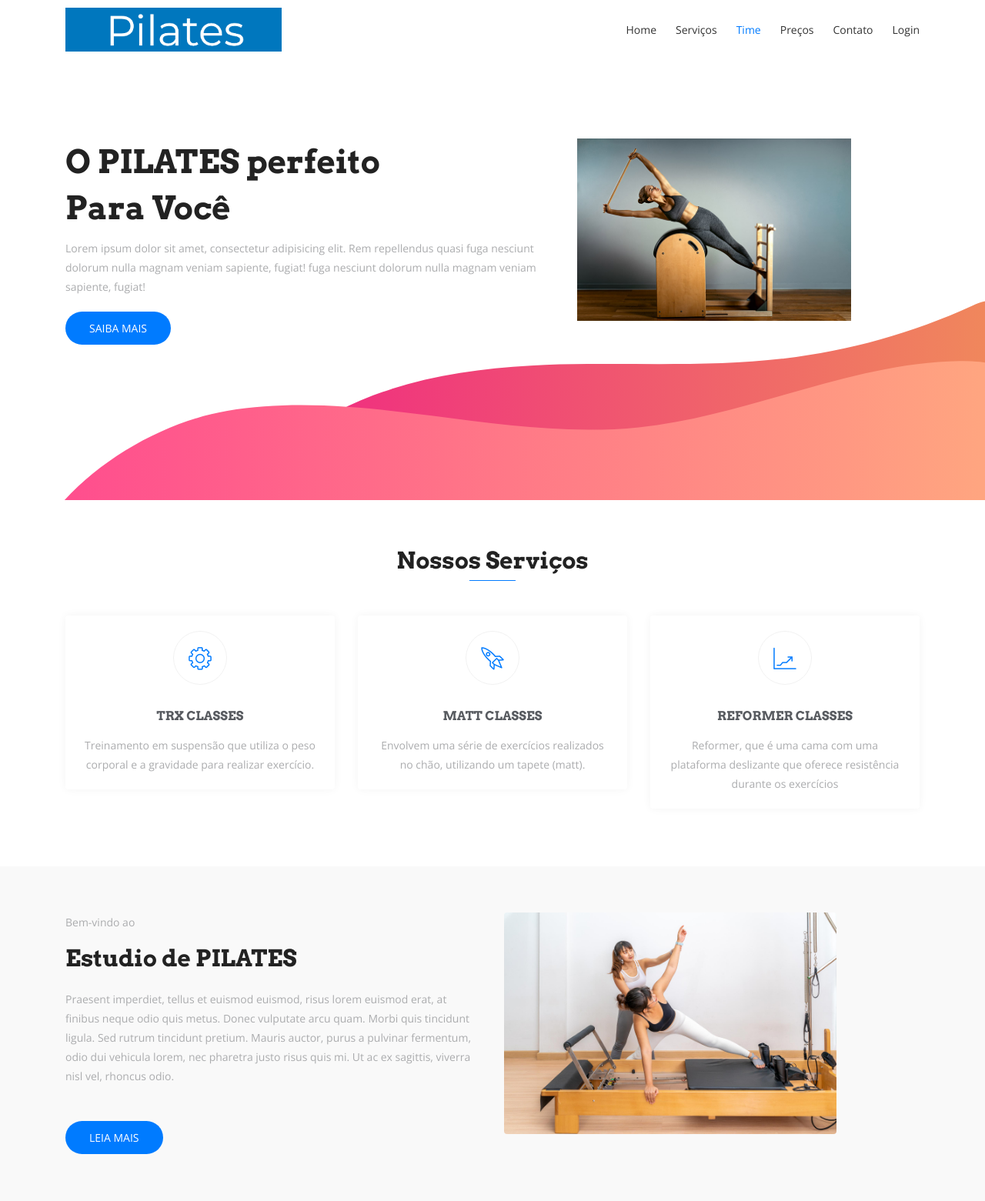
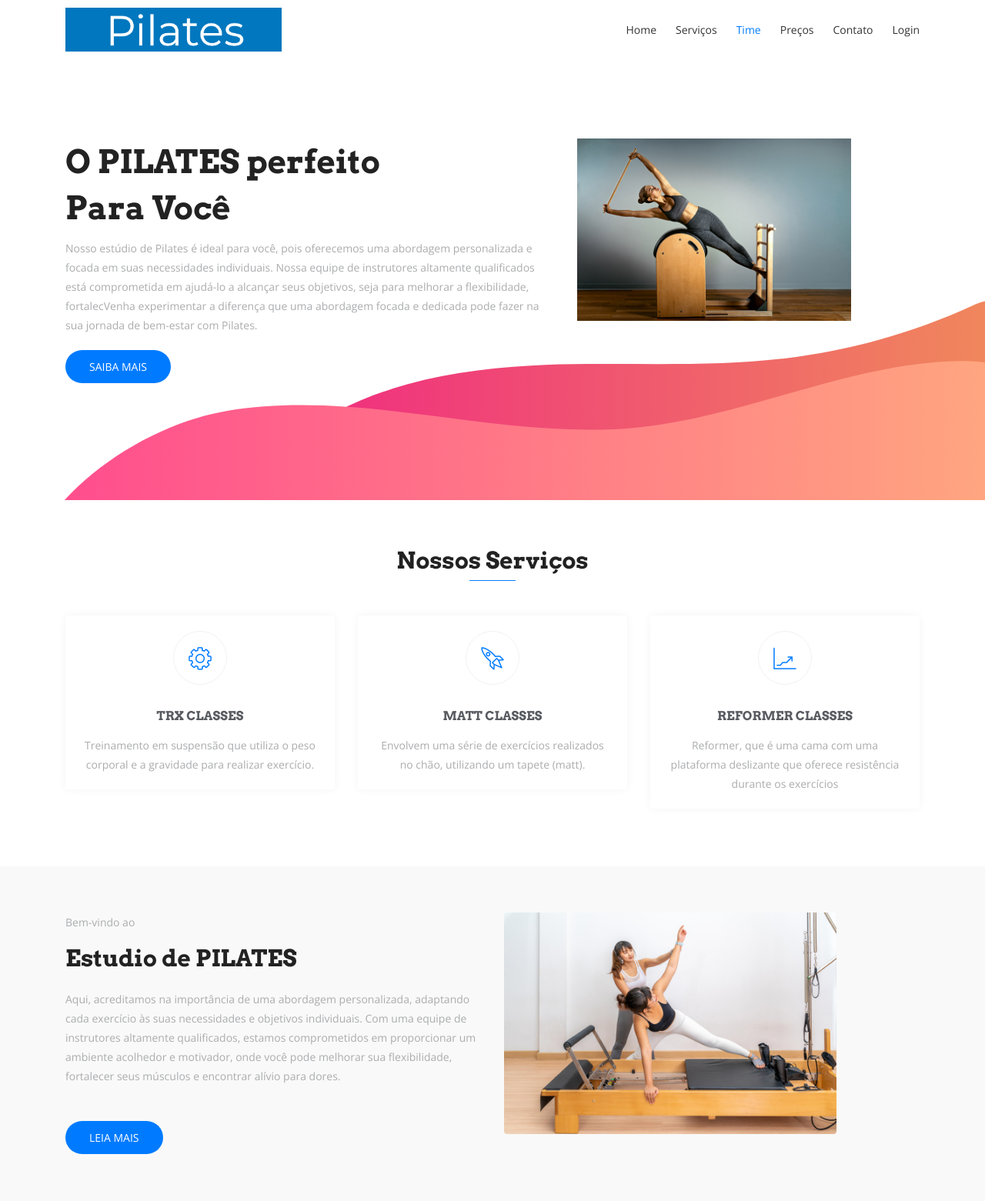
Before and after one commit to ViniciusRosa1/TrabalhoFinalWeb, a Django app: page / in a window 1280 px wide. Shown: the top 1561 px of the page at 77% size. Run offline with Django 5.2, Linux system fonts and the light colour scheme; data comes from the database, SQL or seed files in the repository; both versions use the stored data as it was after the commit; some libraries are stand-ins or nearby versions; some web fonts are replaced.

Commit message:
last commit?

```diff
--- a/core/forms.py
+++ b/core/forms.py
@@ -3,7 +3,6 @@ from typing import Any
 from django import forms
 from django.core.exceptions import ValidationError
 from django.contrib.auth.forms import AuthenticationForm
-from django.contrib.auth.models import User
 from .models import Agendamento
 
 class AgendamentoForm(forms.ModelForm):
--- a/core/templates/about.html
+++ b/core/templates/about.html
@@ -12,7 +12,7 @@
              </div>
              <div class="content">
                <p>
-                 Praesent imperdiet, tellus et euismod euismod, risus lorem euismod erat, at finibus neque odio quis metus. Donec vulputate arcu quam. Morbi quis tincidunt ligula. Sed rutrum tincidunt pretium. Mauris auctor, purus a pulvinar fermentum, odio dui vehicula lorem, nec pharetra justo risus quis mi. Ut ac ex sagittis, viverra nisl vel, rhoncus odio.
+                Aqui, acreditamos na importância de uma abordagem personalizada, adaptando cada exercício às suas necessidades e objetivos individuais. Com uma equipe de instrutores altamente qualificados, estamos comprometidos em proporcionar um ambiente acolhedor e motivador, onde você pode melhorar sua flexibilidade, fortalecer seus músculos e encontrar alívio para dores.
                </p>
                <a href="#" class="btn btn-common mt-3">Leia mais</a>
              </div>
--- a/core/templates/footer.html
+++ b/core/templates/footer.html
@@ -7,7 +7,7 @@
            <div class="widget">
              <h3 class="footer-logo"><img src="{% static 'img/logo.png' %}" alt=""></h3>
              <div class="textwidget">
-               <p>Lorem ipsum dolor sit amet, consectetur adipiscing elit. Quisque lobortis tincidunt est, et euismod purus suscipit quis.</p>
+               <p>Nosso estúdio de Pilates é ideal para você, pois oferecemos uma abordagem personalizada e focada em suas necessidades individuais.</p>
              </div>
              <div class="social-icon">
                <a class="facebook" href="#"><i class="lni-facebook-filled"></i></a>
@@ -29,7 +29,7 @@
            <h3 class="footer-titel">Contato</h3>
            <ul class="address">
              <li>
-               <a href="#"><i class="lni-map-marker"></i> 105 Madison Avenue - <br> Third Floor New York, NY 10016</a>
+               <a href="#"><i class="lni-map-marker"></i> Rua Carlos Gomes - <br> Tubarão, Santa Catarina - 31</a>
              </li>
              <li>
                <a href="#"><i class="lni-phone-handset"></i> (48)99999-9999</a>
--- a/core/templates/hero.html
+++ b/core/templates/hero.html
@@ -6,7 +6,7 @@
       <div class="col-lg-7 col-md-12 col-sm-12 col-xs-12">
         <div class="contents">
           <h2 class="head-title">O PILATES perfeito<br>Para Você</h2>
-          <p>Lorem ipsum dolor sit amet, consectetur adipisicing elit. Rem repellendus quasi fuga nesciunt dolorum nulla magnam veniam sapiente, fugiat! fuga nesciunt dolorum nulla magnam veniam sapiente, fugiat!</p>
+          <p>Nosso estúdio de Pilates é ideal para você, pois oferecemos uma abordagem personalizada e focada em suas necessidades individuais. Nossa equipe de instrutores altamente qualificados está comprometida em ajudá-lo a alcançar seus objetivos, seja para melhorar a flexibilidade, fortalecVenha experimentar a diferença que uma abordagem focada e dedicada pode fazer na sua jornada de bem-estar com Pilates.</p>
           <div class="header-button">
             <a href="#" class="btn btn-common">Saiba mais</i></a>
           </div>
--- a/core/views.py
+++ b/core/views.py
@@ -43,11 +43,12 @@ class logIn(generic.View):
                     messages.success(request, f"VocÊ está logado como {username}")
                     return redirect('area_paciente')
                 else:
-                    messages.error(request, "ERRO")
+                    messages.error(request, "Usuário ou senha inválidos")
             else:
                 messages.error(request, 'Usuário ou senha inválidos')
-        form = LoginUserForm()
-        return render(request, "templates/login.html", {'form': form})
+        else:
+            form = LoginUserForm()
+        return render(request, "login.html", {'form': form})
 
 class AreaPacienteView(LoginRequiredMixin, TemplateView):
     template_name = 'area_paciente.html'
```
Also changed, not shown: db.sqlite3.
